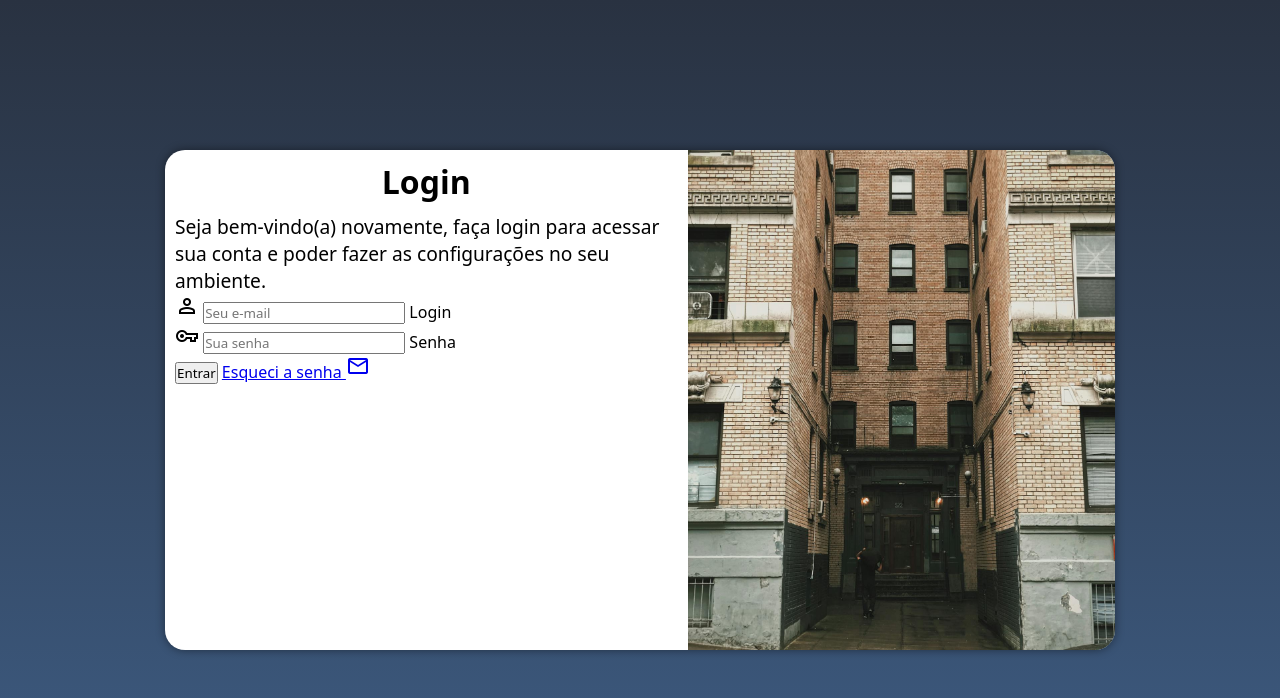
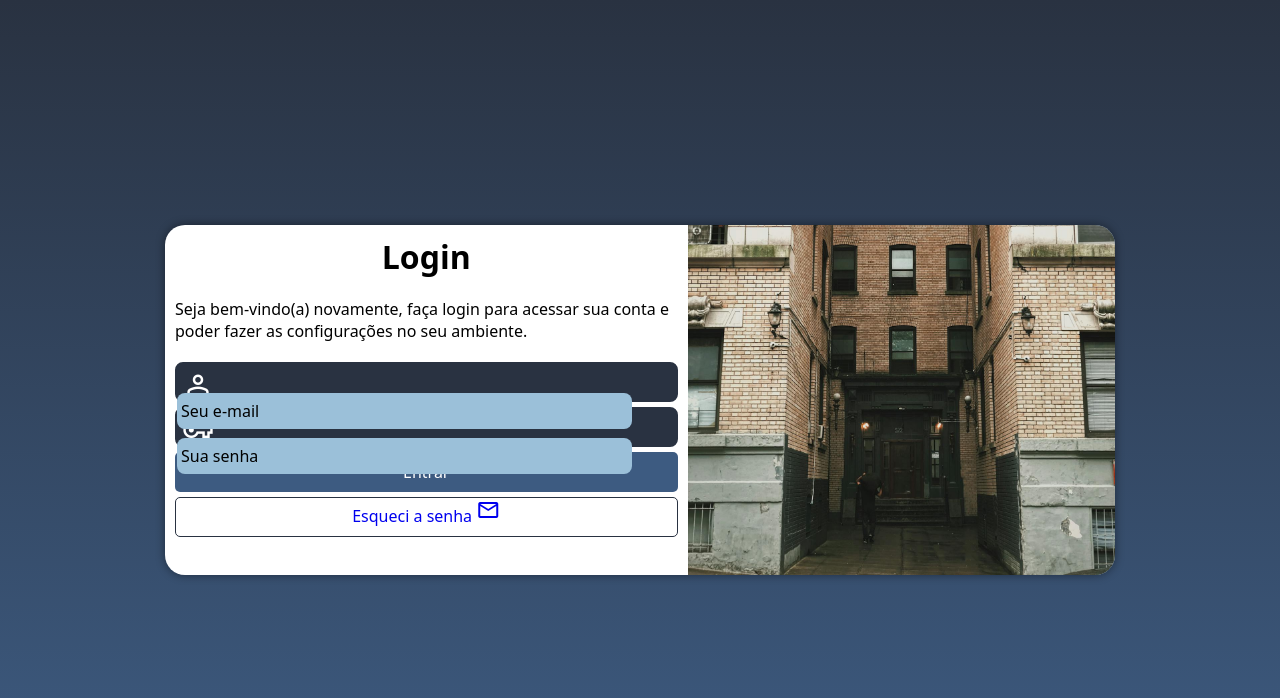
Before and after one commit to guiihxyz/projeto-login, a plain HTML site: page index.html in a window 1280 px wide. Drawn offline with nearby package versions, Linux system fonts and the light colour scheme.

Commit message:
update, fim do curso. obrigado gustavo guanabara!

```diff
--- a/index.html
+++ b/index.html
@@ -28,7 +28,7 @@
                         <label for="isenha">Senha</label>
                     </div>
                     <input type="submit" value="Entrar">
-                    <a href="esqueci.html">Esqueci a senha <span class="material-symbols-outlined">mail</span></a>
+                    <a href="esqueci.html" class="botao">Esqueci a senha <span class="material-symbols-outlined">mail</span></a>
                 </form>
             </div>
         </section>
--- a/styles/media-query.css
+++ b/styles/media-query.css
@@ -7,6 +7,7 @@
 
     section#login {
         width: 90vw;
+        height: 340px;
     }
 
     section#login > div#imagem {
@@ -32,6 +33,7 @@
 
     section#login {
         width: 950px;
+        height: 350px;
     }
 
     section#login > div#imagem {
@@ -46,6 +48,6 @@
     }
 
     div#formulario > p {
-        font-size: 1.2em;
+        font-size: 1em;
     }
 }
--- a/styles/style.css
+++ b/styles/style.css
@@ -31,13 +31,13 @@ section#login {
     position: absolute;
     top: 50%;
     left: 50%;
-    transform: translate(-50%, -50%);
     overflow: hidden;
     background-color: white;
     width: 250px;
-    height: 500px;
+    height: 570px;
     border-radius: 20px;
     box-shadow: 0px 0px 10px rgba(0, 0, 0, 0.450);
+    transform: translate(-50%, -50%);
     transition: width 0.3s, height 0.3s;
     transition-timing-function: ease;
 }
@@ -61,5 +61,81 @@ div#formulario > h1 {
 }
 
 div#formulario > p {
-    font-size: 0.9em
+    font-size: 0.9em;
+    margin: 20px 0px;
 }
+
+form > div.campo {
+    background-color: var(--azulescuro);
+    border: 2px solid var(--azulescuro);
+    display: block;
+    width: 100%;
+    height: 40px;
+    border-radius: 8px;
+    margin: 5px 0px;
+}
+
+div.campo > label {
+    display: none;
+}
+
+div.campo > span {
+    color: white;
+    font-size: 2em;
+    width: 40px;
+    padding: 5px;
+}
+
+div.campo > input {
+    background-color: var(--azulclaro);
+    font-size: 1em;
+    width: calc(100% - 44px);
+    height: 100%;
+    border: none;
+    border-radius: 8px;
+    padding: 4px;
+    transform: translateY(-13px);
+}
+
+div.campo > input:focus-within {
+    background-color: white;
+    outline: none;
+}
+
+div.campo > input::placeholder {
+    color: var(--white);
+}
+
+form > input[type=submit] {
+    display: block;
+    font-size: 1em;
+    width: 100%;
+    height: 40px;
+    background-color: var(--azul);
+    color: white;
+    border: none;
+    border-radius: 5px;
+    cursor: pointer;
+}
+
+form > input[type=submit]:hover {
+    background-color: var(--azulescuro);
+}
+
+form > a.botao {
+    display: block;
+    text-align: center;
+    font-size: 1em;
+    width: 100%;
+    height: 40px;
+    margin-top: 5px;
+    background-color: white;
+    border: 1px solid var(--azulescuro);
+    border-radius: 5px;
+    text-decoration: none;
+}
+
+form a.botao:hover {
+    background-color: var(--azulescuro);
+    color: white;
+}
```
